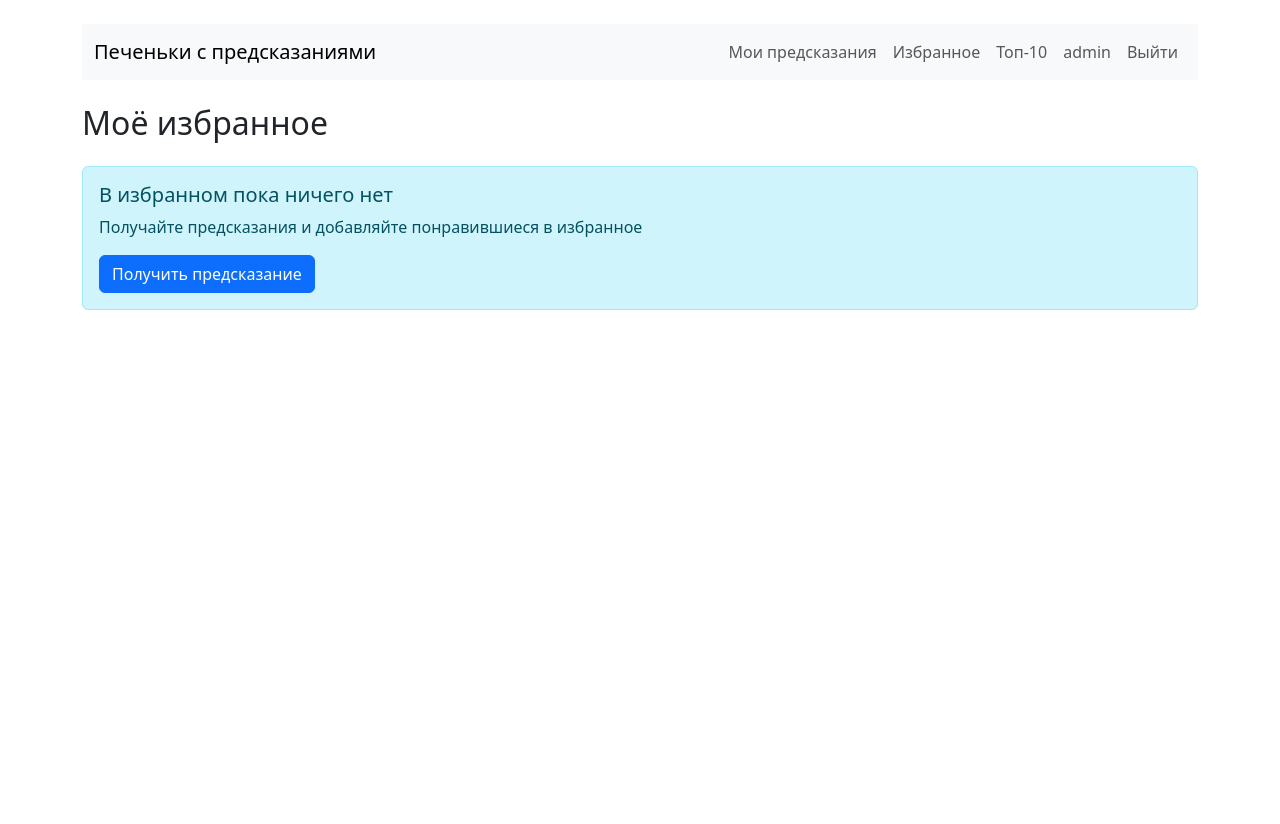
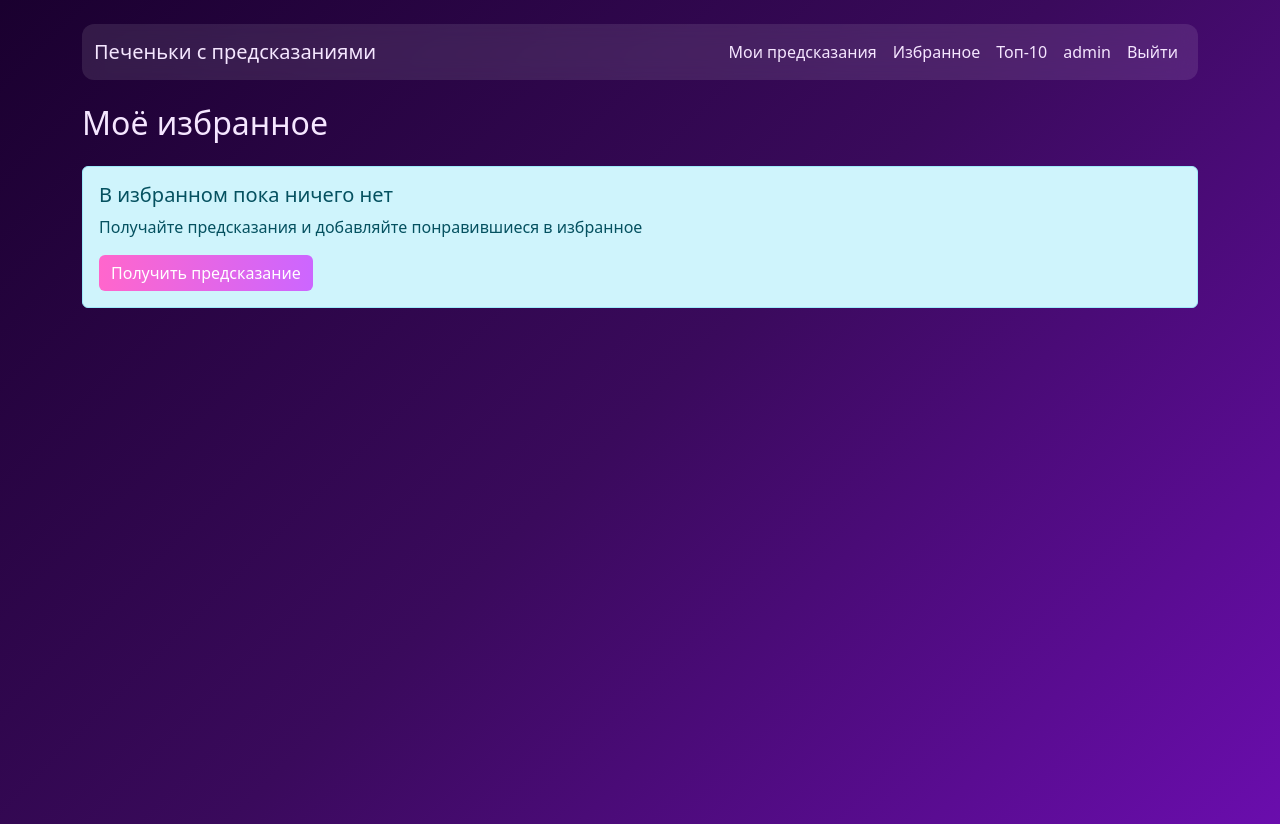
Before and after one commit to vadik7985-maker/final_project2, a Django app: page /favorites/ in a window 1280 px wide. Before the commit the page ends 310 px from the top, so only its background shows below. Run offline with Django 5.2, Linux system fonts and the light colour scheme; a user stored in the database is signed in; data comes from the database, SQL or seed files in the repository.

Commit message:
Обновила стили в бейс штмл

```diff
--- a/prediction_site/templates/base.html
+++ b/prediction_site/templates/base.html
@@ -6,41 +6,89 @@
     <title>{% block title %}Предсказания на печеньках{% endblock %}</title>
     <link href="https://cdn.jsdelivr.net/npm/bootstrap@5.3.2/dist/css/bootstrap.min.css" rel="stylesheet">
     <style>
-    .prediction-item {
-        margin-bottom: 20px;
-        padding: 15px;
-        background: #f9f9f9;
-        border-radius: 8px;
-    }
+/* ФОН */
+body {
+    background: linear-gradient(135deg, #1a002f, #3a0a5c, #6a0dad);
+    min-height: 100vh;
+    color: #f5e6ff;
+}
 
-    .prediction-text {
-        font-size: 16px;
-        margin-bottom: 10px;
-        color: #333;
-    }
+/* КАРТОЧКИ */
+.card {
+    background: rgba(255, 255, 255, 0.08);
+    backdrop-filter: blur(10px);
+    border: none;
+    border-radius: 16px;
+    color: #fff;
+}
 
-    .prediction-meta {
-        font-size: 14px;
-        color: #666;
-        display: flex;
-        gap: 15px;
-        align-items: center;
-        flex-wrap: wrap;
-    }
+/* ЗАГОЛОВКИ */
+.card-header {
+    background: linear-gradient(90deg, #ff66cc, #cc66ff);
+    color: white !important;
+    border-radius: 16px 16px 0 0 !important;
+}
 
-    .btn-view {
-        background: #007bff;
-        color: white;
-        padding: 5px 10px;
-        border-radius: 4px;
-        text-decoration: none;
-        font-size: 12px;
-    }
+/* КНОПКИ */
+.btn-primary {
+    background: linear-gradient(90deg, #ff66cc, #cc66ff);
+    border: none;
+}
 
-    .btn-view:hover {
-        background: #0056b3;
-        color: white;
-    }
+.btn-primary:hover {
+    opacity: 0.9;
+}
+
+.btn-success {
+    background: linear-gradient(90deg, #cc66ff, #9966ff);
+    border: none;
+}
+
+/* НАВБАР */
+.navbar {
+    background: rgba(255, 255, 255, 0.1) !important;
+    backdrop-filter: blur(10px);
+    border-radius: 12px;
+}
+
+.navbar .nav-link,
+.navbar-brand {
+    color: #f5e6ff !important;
+}
+
+.navbar .nav-link:hover {
+    color: #ffccff !important;
+}
+
+/* ТАБЛИЦЫ */
+.table {
+    color: #fff;
+}
+
+.table thead {
+    background: rgba(0, 0, 0, 0.4);
+}
+
+.table-hover tbody tr:hover {
+    background: rgba(255, 255, 255, 0.1);
+}
+
+/* БЕЙДЖИ */
+.badge {
+    font-size: 0.8rem;
+}
+
+/* ПРЕДСКАЗАНИЕ */
+.prediction-item {
+    background: rgba(255,255,255,0.05);
+    border-radius: 12px;
+    padding: 15px;
+}
+
+/* КНОПКИ ССЫЛКИ */
+a {
+    text-decoration: none;
+}
 </style>
 </head>
 <body>
```
